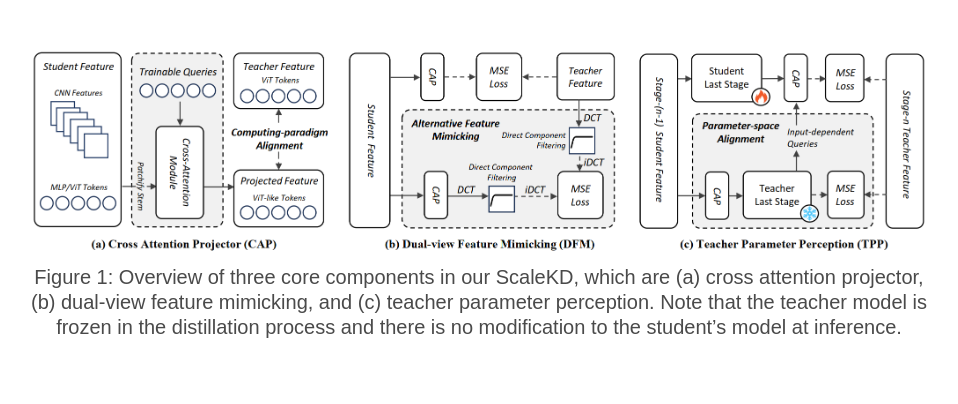
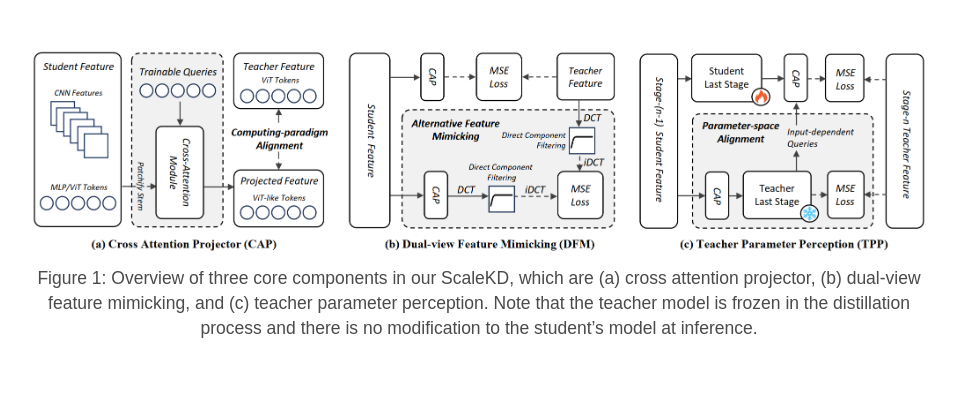
Before and after one commit to DeepOptimization/DeepOptimization.github.io, a plain HTML site: page index.html in a window 1280 px wide. Shown: the part 396-800 px from the top of the page, without its empty margins (161-1119 px from the left). Drawn offline with nearby package versions, Linux system fonts and the light colour scheme; a script that the page names is missing; some icons are missing; a web font is replaced by a local one.

Commit message:
Update index.html

```diff
--- a/index.html
+++ b/index.html
@@ -134,7 +134,9 @@
         <!-- Your image here -->
         <img src="static/images/teaser.png" alt="MY ALT TEXT"/>
         <h2 class="subtitle has-text-centered">
+          <small>
           Figure 1: Overview of three core components in our ScaleKD, which are (a) cross attention projector, (b) dual-view feature mimicking, and (c) teacher parameter perception. Note that the teacher model is frozen in the distillation process and there is no modification to the student’s model at inference.
+          </small>
         </h2>
       </div>
     </div>
```
